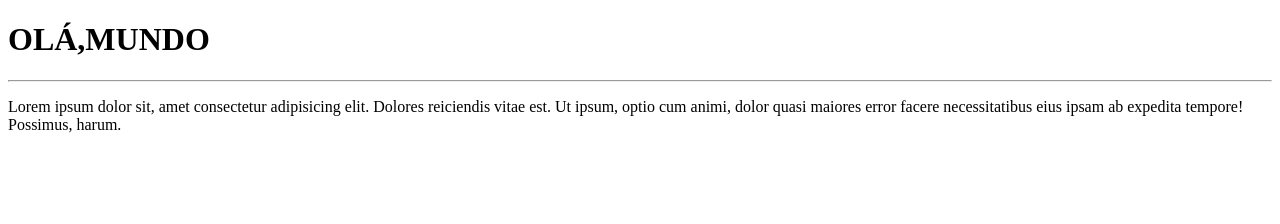
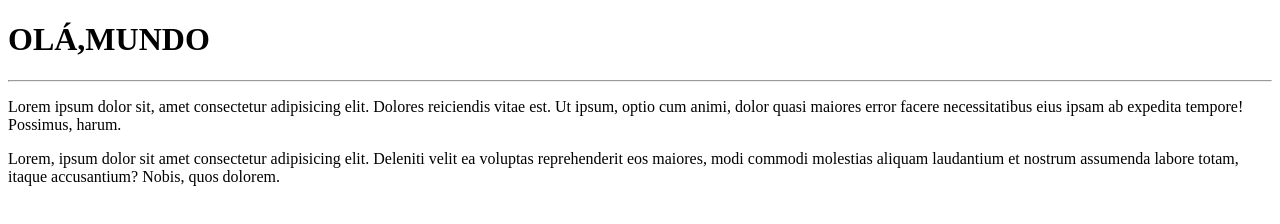
Before and after one commit to LilianeSantana/Ola-Mundo, a plain HTML site: page SITE EXEMPLO/index.html in a window 1280 px wide. Drawn offline with Linux system fonts and the light colour scheme.

Commit message:
novo paragrafo

```diff
--- a/SITE EXEMPLO/index.html
+++ b/SITE EXEMPLO/index.html
@@ -9,6 +9,7 @@
 <body>
     <h1>OLÁ,MUNDO</h1>
    <hr> <p>Lorem ipsum dolor sit, amet consectetur adipisicing elit. Dolores reiciendis vitae est. Ut ipsum, optio cum animi, dolor quasi maiores error facere necessitatibus eius ipsam ab expedita tempore! Possimus, harum.</p>
+   <p>Lorem, ipsum dolor sit amet consectetur adipisicing elit. Deleniti velit ea voluptas reprehenderit eos maiores, modi commodi molestias aliquam laudantium et nostrum assumenda labore totam, itaque accusantium? Nobis, quos dolorem.</p>
 
 </body>
 </html>
```
